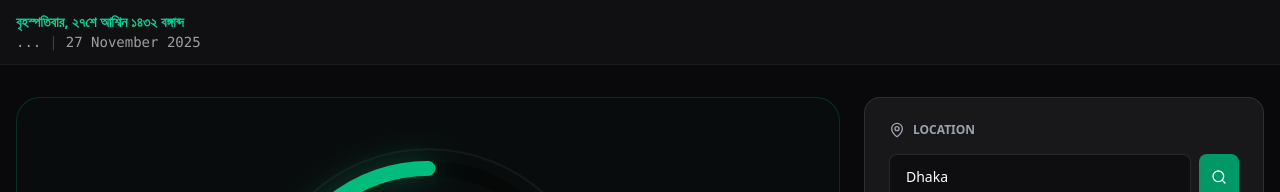
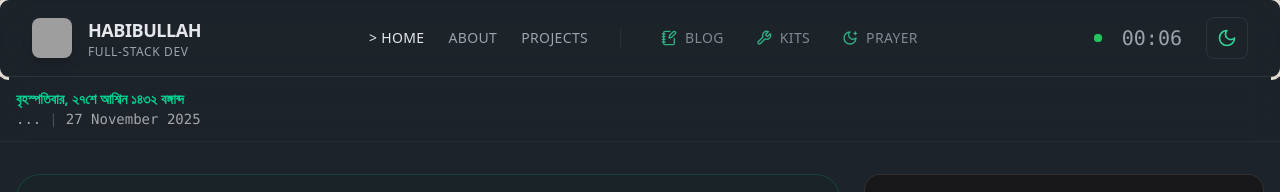
Before and after one commit to md8-habibullah/global-ID, a Next.js app: page /prayer in a window 1280 px wide. Shown: the top 192 px of the page. Built offline with nearby package versions, Linux system fonts and the light colour scheme; no server answers; grey boxes are pictures that could not be loaded.

Commit message:
ongoing for prayer section done

```diff
--- a/app/prayer/page.tsx
+++ b/app/prayer/page.tsx
@@ -17,6 +17,8 @@ import {
   AlertTriangle,
 } from "lucide-react";
 import { motion } from "framer-motion";
+import Header from "@/components/header";
+import Footer from "@/components/footer";
 
 // --- Configuration & Types ---
 const BD_HOLIDAYS = [
@@ -403,9 +405,11 @@ export default function PrayerDashboard() {
   };
 
   return (
-    <div className="min-h-screen bg-zinc-950 text-white font-sans selection:bg-emerald-500/30 pb-20">
+    <div>
+      <Header></Header>
+      <div className="min-h-screen  text-white font-sans selection:bg-emerald-500/30 pb-20">
         {/* --- TOP BAR: Global Status --- */}
-      <div className="bg-zinc-900/50 border-b border-white/5 sticky top-0 z-20 backdrop-blur-md">
+        <div className=" border-b border-white/5 sticky top-0 z-20 backdrop-blur-md">
           <div className="max-w-7xl mx-auto px-4 py-3 flex flex-wrap justify-between items-center gap-4">
             {/* Date Display */}
             <div className="flex flex-col text-xs md:text-sm">
@@ -502,7 +506,8 @@ export default function PrayerDashboard() {
                       strokeLinecap="round"
                       initial={{ strokeDashoffset: 251.2 }}
                       animate={{
-                      strokeDashoffset: 251.2 - (251.2 * status.progress) / 100,
+                        strokeDashoffset:
+                          251.2 - (251.2 * status.progress) / 100,
                       }}
                       transition={{ duration: 1 }}
                     />
@@ -726,5 +731,7 @@ export default function PrayerDashboard() {
           </div>
         </div>
       </div>
+      <Footer></Footer>
+    </div>
   );
 }
```
Lines whose indentation alone changed are shown as unchanged.
